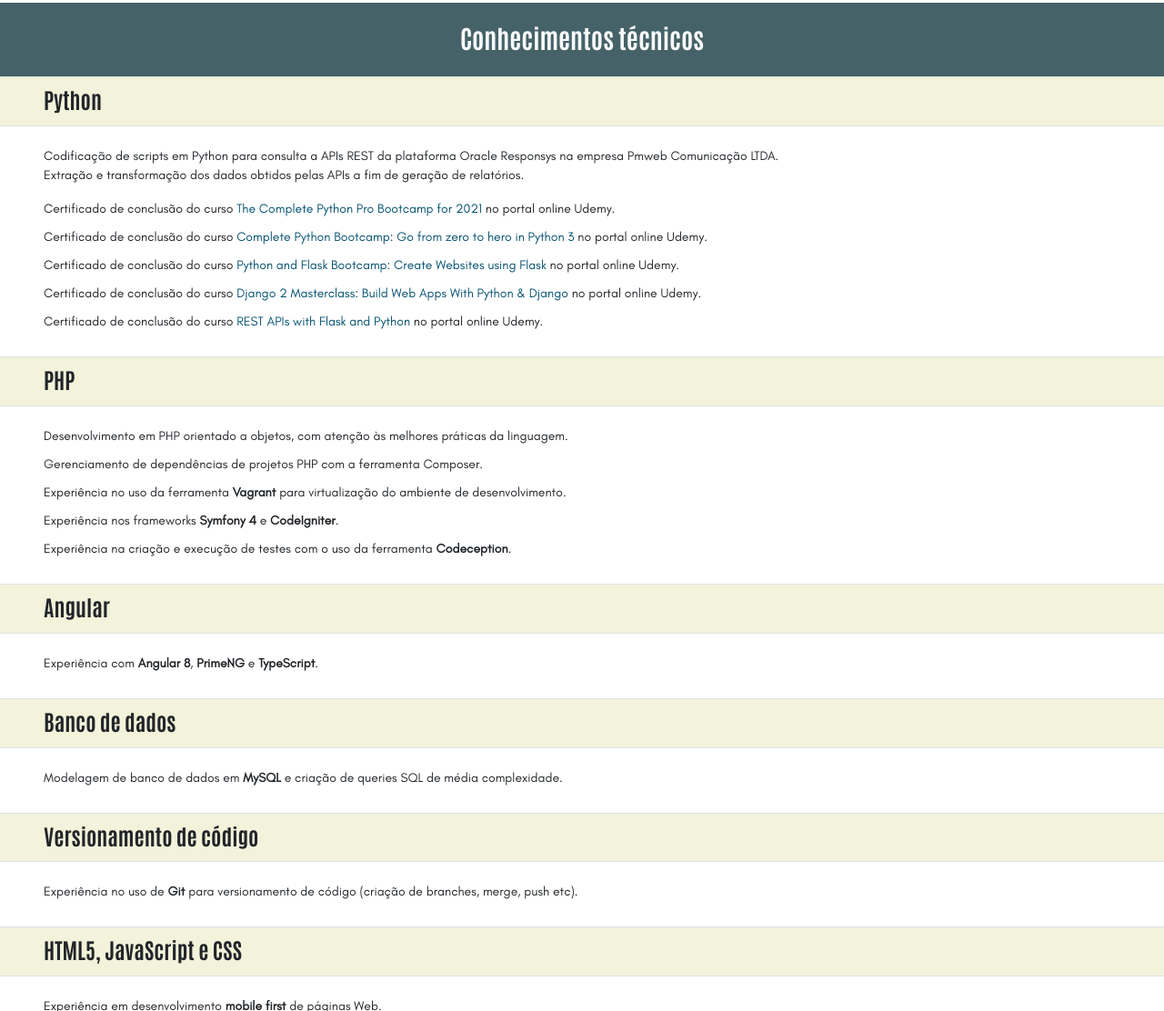
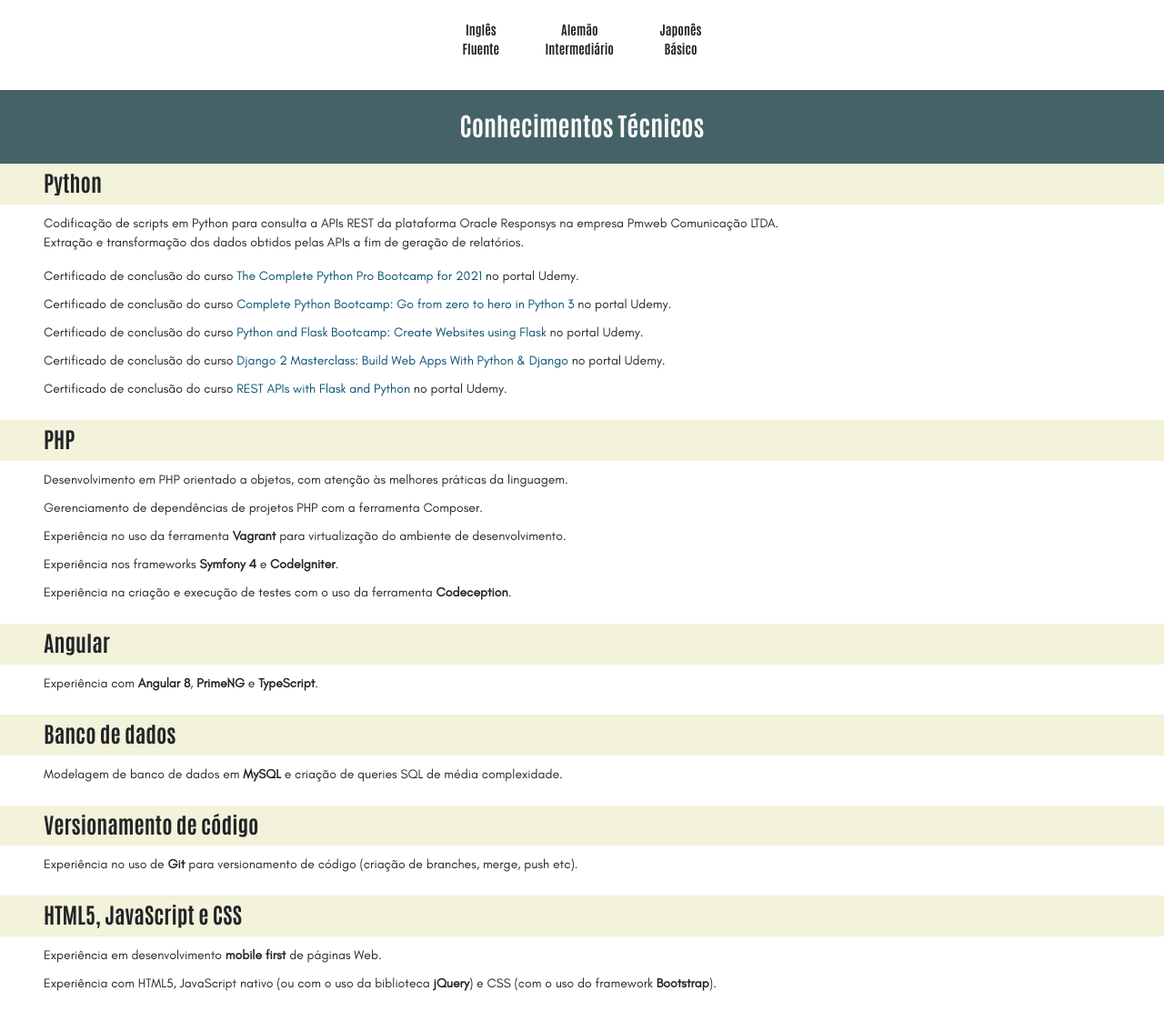
Before and after one commit to jkprogramador/cv, a plain HTML site: page index.html in a window 1280 px wide. Shown: the part 1688-2800 px from the top of the page at 91% size. Drawn offline with Linux system fonts and the light colour scheme.

Commit message:
Refactor HTML.

```diff
--- a/index.html
+++ b/index.html
@@ -22,7 +22,7 @@
         E-mail: <a class="text-light" href="mailto:jkprogramador@gmail.com">jkprogramador@gmail.com</a>
     </address>
 </header>
-<main>
+<main class="pb-5">
     <h3 class="py-4 m-0 mb-5 text-center text-light antonio-bold">Objetivo</h3>
     <p class="text-center my-4 antonio-bold">Cargo de Desenvolvedor Python Pleno</p>
     <h3 class="py-4 m-0 mt-5 text-center text-light antonio-bold">Formação Acadêmica</h3>
@@ -69,7 +69,7 @@
             </tr>
             <tr>
                 <td class="px-md-4 px-lg-5" colspan="3">
-                    <ul class="list-unstyled">
+                    <ul class="mt-3 mb-5 list-unstyled">
                         <li>Desenvolvimento do website "Portal da Metodologia" para a intranet da
                             Assembleia Legislativa do Estado de São Paulo.<br>
                             Usuários deste website publicam conteúdos sobre a metodologia de
@@ -96,7 +96,7 @@
             </tr>
             <tr>
                 <td class="px-md-4 px-lg-5" colspan="3">
-                    <ul class="list-unstyled">
+                    <ul class="mt-3 mb-5 list-unstyled">
                         <li>Criação e personalização de campanhas de e-mail marketing digitais
                             através da plataforma Oracle Responsys.
                         </li>
@@ -115,7 +115,7 @@
             </tr>
             <tr>
                 <td class="px-md-4 px-lg-5" colspan="3">
-                    <ul class="list-unstyled">
+                    <ul class="mt-3 mb-5 list-unstyled">
                         <li>Desenvolvimento de Front-end e Back-end do projeto
                             <a title="Resgates Inesquecíveis com Vivo Valoriza"
                                href="http://www.vivo.com.br/resgatesinesqueciveis" target="_blank">Resgates
@@ -139,7 +139,7 @@
             </tr>
             <tr>
                 <td class="px-md-4 px-lg-5" colspan="3">
-                    <ul class="list-unstyled">
+                    <ul class="mt-3 list-unstyled">
                         <li>Gerenciamento e manutenção de conteúdo do portal da empresa de telefonia Vivo, construído na
                             linguagem PHP.
                         </li>
@@ -155,57 +155,45 @@
         <li class="list-inline-item mr-5"><strong class="d-block">Alemão</strong>Intermediário</li>
         <li class="list-inline-item"><strong class="d-block">Japonês</strong>Básico</li>
     </ul>
-    <h3 class="py-4 m-0 mt-5 text-center text-light antonio-bold">Conhecimentos técnicos</h3>
-    <div class="table-responsive">
-        <table class="table">
-            <tr>
-                <td class="h4 px-md-4 px-lg-5 bg-beige antonio-bold">Python</td>
-            </tr>
-            <tr>
-                <td class="px-md-4 px-lg-5">
-                    <ul class="list-unstyled">
+    <h3 class="py-4 m-0 mt-4 text-center text-light antonio-bold">Conhecimentos Técnicos</h3>
+    <h4 class="px-2 px-md-4 px-lg-5 py-2 bg-beige antonio-bold">Python</h4>
+    <ul class="px-2 px-md-4 px-lg-5 list-unstyled">
         <li>Codificação de scripts em Python para consulta
             a APIs REST da plataforma Oracle Responsys na empresa Pmweb Comunicação LTDA.<br>
             Extração e transformação dos dados obtidos pelas APIs a fim de geração de relatórios.
         </li>
     </ul>
-                    <ul class="list-unstyled">
+    <ul class="px-2 px-md-4 px-lg-5 mb-4 list-unstyled">
         <li>Certificado de conclusão do curso
             <a href="https://www.udemy.com/certificate/UC-ced8cf6d-3b38-483c-90ec-f318aee9a1b2/"
                target="_blank" title="The Complete Python Pro Bootcamp for 2021">The Complete Python Pro
-                                Bootcamp for 2021</a> no portal online Udemy.
+                Bootcamp for 2021</a> no portal Udemy.
         </li>
         <li>Certificado de conclusão do curso <a
                 href="https://www.udemy.com/certificate/UC-8c886b82-9c96-4332-a9a2-1c643bb87a95/"
                 target="_blank" title="Complete Python Bootcamp: Go from zero to hero in Python 3">Complete
             Python Bootcamp: Go from zero to hero in Python 3</a> no portal
-                            online Udemy.
+            Udemy.
         </li>
         <li>Certificado de conclusão do curso <a
                 title="Python and Flask Bootcamp: Create Websites using Flask" target="_blank"
                 href="https://www.udemy.com/certificate/UC-9f66cc34-4f1f-473f-9a79-8821fab613f0/">Python
-                            and Flask Bootcamp: Create Websites using Flask</a> no portal online Udemy.
+            and Flask Bootcamp: Create Websites using Flask</a> no portal Udemy.
         </li>
         <li>Certificado de conclusão do curso <a
                 href="https://www.udemy.com/certificate/UC-ba1ccf21-14ab-444b-aec1-01376bb1a857/"
                 target="_blank" title="Django 2 Masterclass: Build Web Apps With Python & Django">Django
             2 Masterclass: Build Web Apps With Python & Django</a> no portal
-                            online Udemy.
+            Udemy.
         </li>
         <li>Certificado de conclusão do curso
             <a href="https://www.udemy.com/certificate/UC-c7b3d0e8-a2cf-4a4f-98e5-55a99ebaba0f/"
                target="_blank" title="REST APIs with Flask and Python">REST APIs with Flask and
-                                Python</a> no portal online Udemy.
+                Python</a> no portal Udemy.
         </li>
     </ul>
-                </td>
-            </tr>
-            <tr>
-                <td class="h4 px-md-4 px-lg-5 bg-beige antonio-bold">PHP</td>
-            </tr>
-            <tr>
-                <td class="px-md-4 px-lg-5">
-                    <ul class="list-unstyled">
+    <h4 class="px-2 px-md-4 px-lg-5 py-2 bg-beige antonio-bold">PHP</h4>
+    <ul class="px-2 px-md-4 px-lg-5 mb-4 list-unstyled">
         <li>Desenvolvimento em PHP orientado a objetos, com atenção às melhores práticas da linguagem.
         </li>
         <li>Gerenciamento de dependências de projetos PHP com a ferramenta Composer.</li>
@@ -218,60 +206,32 @@
             <strong>Codeception</strong>.
         </li>
     </ul>
-                </td>
-            </tr>
-            <tr>
-                <td class="h4 px-md-4 px-lg-5 bg-beige antonio-bold">Angular</td>
-            </tr>
-            <tr>
-                <td class="px-md-4 px-lg-5">
-                    <ul class="list-unstyled">
+    <h4 class="px-2 px-md-4 px-lg-5 py-2 bg-beige antonio-bold">Angular</h4>
+    <ul class="px-2 px-md-4 px-lg-5 mb-4 list-unstyled">
         <li>Experiência com <strong>Angular 8</strong>, <strong>PrimeNG</strong> e
             <strong>TypeScript</strong>.
         </li>
     </ul>
-                </td>
-            </tr>
-            <tr>
-                <td class="h4 px-md-4 px-lg-5 bg-beige antonio-bold">Banco de dados</td>
-            </tr>
-            <tr>
-                <td class="px-md-4 px-lg-5">
-                    <ul class="list-unstyled">
+    <h4 class="px-2 px-md-4 px-lg-5 py-2 bg-beige antonio-bold">Banco de dados</h4>
+    <ul class="px-2 px-md-4 px-lg-5 mb-4 list-unstyled">
         <li>Modelagem de banco de dados em <strong>MySQL</strong> e criação de queries SQL de média
             complexidade.
         </li>
     </ul>
-                </td>
-            </tr>
-            <tr>
-                <td class="h4 px-md-4 px-lg-5 bg-beige antonio-bold">Versionamento de código</td>
-            </tr>
-            <tr>
-                <td class="px-md-4 px-lg-5">
-                    <ul class="list-unstyled">
+    <h4 class="px-2 px-md-4 px-lg-5 py-2 bg-beige antonio-bold">Versionamento de código</h4>
+    <ul class="px-2 px-md-4 px-lg-5 mb-4 list-unstyled">
         <li>Experiência no uso de <strong>Git</strong> para versionamento de código (criação de
             branches, merge, push etc).
         </li>
     </ul>
-                </td>
-            </tr>
-            <tr>
-                <td class="h4 px-md-4 px-lg-5 bg-beige antonio-bold">HTML5, JavaScript e CSS</td>
-            </tr>
-            <tr>
-                <td class="px-md-4 px-lg-5">
-                    <ul class="list-unstyled">
+    <h4 class="px-2 px-md-4 px-lg-5 py-2 bg-beige antonio-bold">HTML5, JavaScript e CSS</h4>
+    <ul class="px-2 px-md-4 px-lg-5 mb-4 list-unstyled">
         <li>Experiência em desenvolvimento <strong>mobile first</strong> de páginas Web.</li>
         <li>Experiência com HTML5, JavaScript nativo (ou com o
             uso da biblioteca <strong>jQuery</strong>) e CSS (com o uso do framework
             <strong>Bootstrap</strong>).
         </li>
     </ul>
-                </td>
-            </tr>
-        </table>
-    </div>
 </main>
 </body>
 </html>
```
Lines whose indentation alone changed are shown as unchanged.
